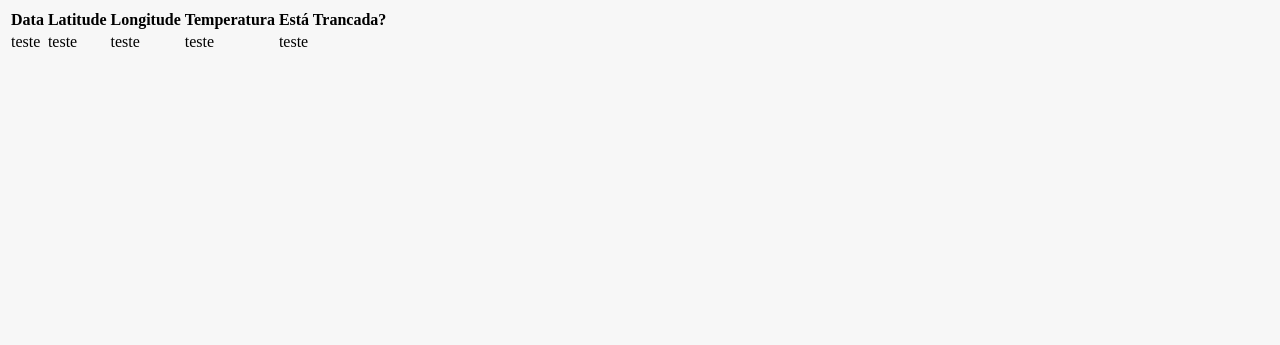
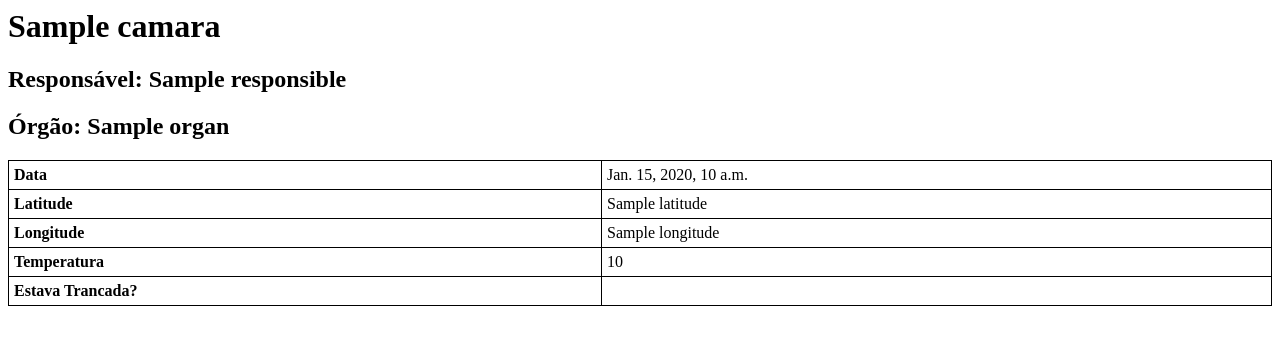
Before and after one commit to TransportadoraOrgaos/pi2-transport_orgaos, a Django app: template camara/templates/pdf_template.html in a window 1280 px wide. Shown: the top 345 px of the page. Run offline with Django 3.2, Linux system fonts and the light colour scheme; tables that the repository leaves empty hold one stand-in row (values such as "Sample post"); the template is opened without the code that fills it: values that come from a table or form of the project are taken from there, most other values are stand-ins (such as "Sample title", 1, 10 or a date in 2020).

Commit message:
Adjusting pdf

```diff
--- a/camara/templates/camaras_list_for_reports.html
+++ b/camara/templates/camaras_list_for_reports.html
@@ -28,11 +28,7 @@
                                 <tr>
                                     <td><a> {{camara.id}} - {{camara.name}}</a></td>
                                     <td>
-<<<<<<< HEAD
                                         <a href="{% url 'camara:listar_transports_relatorios' camara.name %}" class="btn btn-primary pull-right">Visualizar Transportes</a>
-=======
-                                        <a href="{% url 'camara:transport_list_reports' camara.name %}" class="btn btn-primary pull-right">Visualizar Transportes</a>
->>>>>>> d50b005047307474c391044fc5c368879f0f24b1
                                     </td>
                                 </tr>
                                 {% endfor %}
--- a/camara/templates/pdf_template.html
+++ b/camara/templates/pdf_template.html
@@ -1,42 +1,53 @@
+{% block conteudo %}
 <html>
 <head>
-  <title>{{camara.name}}</title>
-  <style>
-    body {
-      background-color: #f7f7f7;
-    }
-  </style>
+    <style>
+        table,
+        th,
+        td {
+            border: 1px solid black;
+            border-collapse: collapse;
+        }
+
+        th,
+        td {
+            padding: 5px;
+            text-align: left;
+        }
+    </style>
 </head>
 <body>
-<div class="row">
-
-    <div class="container">
-
-        <table class="table">
-            <thead>
+    {% for camara in camaras_dict %}
+        <h1>{{camara.name}}</h1>
+        {% for transport in camara.transports %}
+            <h2>Responsável: {{transport.responsible}}</h2>
+            <h2>Órgão: {{transport.organ}}</h2>
+            {% for report in transport.reports %}
+            <table style="width:100%">
                 <tr>
                     <th>Data</th>
+                    <td>{{report.date}}</td>
+                </tr>
+                <tr>
                     <th>Latitude</th>
+                    <td>{{report.latitude}}</td>
+                </tr>
+                <tr>
                     <th>Longitude</th>
+                    <td>{{report.longitude}}</td>
+                </tr>
+                <tr>
                     <th>Temperatura</th>
-                    <th>Está Trancada?</th>
+                    <td>{{report.temperature}}</td>
                 </tr>
-            </thead>
-            <tbody>
-
                 <tr>
-                    <td>teste</td>
-                    <td>teste</td>
-                    <td>teste</td>
-                    <td>teste</td>
-                    <td>teste</td>
+                    <th>Estava Trancada?</th>
+                    <td>{{report.is_locked}}</td>
                 </tr>
-
-            </tbody>
-        </table>
-
-    </div>
-
-</div>
+            </table>
+            {% endfor %}
+        {% endfor %}
+     {% endfor %}
 </body>
 </html>
+{% endblock %}
```
Also changed, not shown: camara/views.py (+8 -2 lines).
